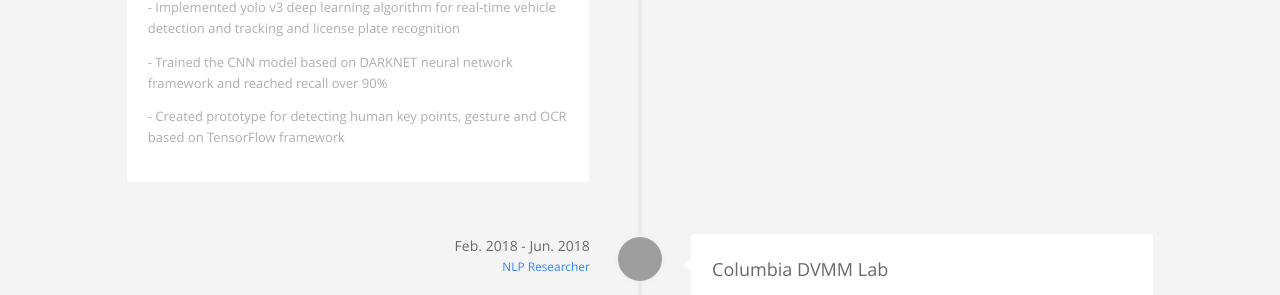
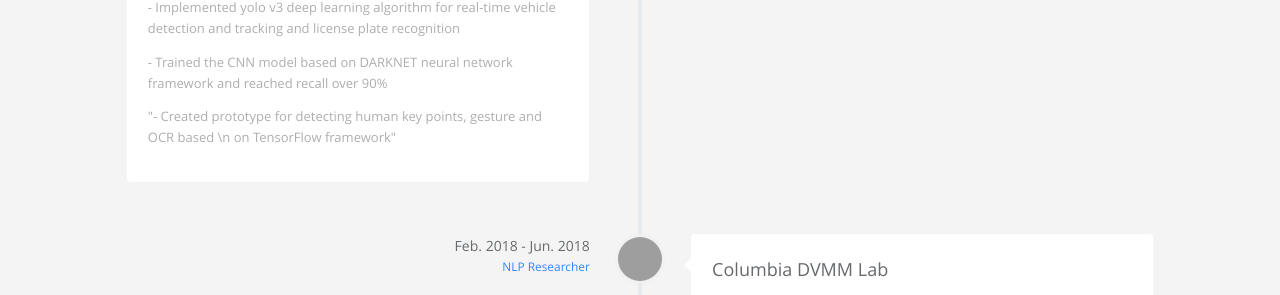
Before and after one commit to abx67/felixyoung, a Jekyll site: the page built from index.html, in a window 1280 px wide and 900 px high, scrolled down 1039 px. Shown: the part 153-448 px from the top of the window. Built offline with Jekyll 4.4.1, drawn with Linux system fonts in a browser that asks for light colours; grey boxes are pictures that could not be loaded.

```diff
--- a/_data/index/careers.yml
+++ b/_data/index/careers.yml
@@ -11,7 +11,7 @@
             "- Implemented yolo v3 deep learning algorithm for real-time vehicle detection and tracking and license plate recognition"
       line3:
             "- Trained the CNN model based on DARKNET neural network framework and reached recall over 90%"
-      line4:
+      line4: |
             "- Created prototype for detecting human key points, gesture and OCR based \n on TensorFlow framework"
 
     i18n: company_a_desc
```
